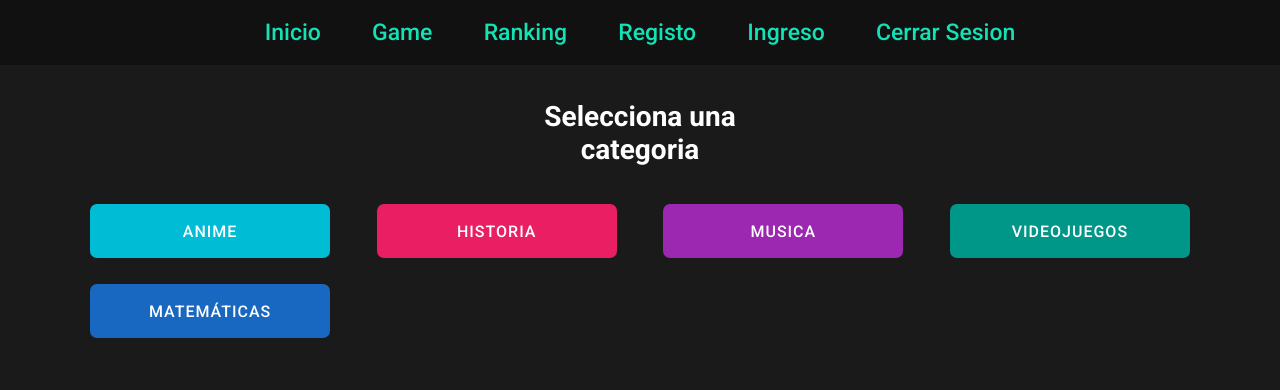
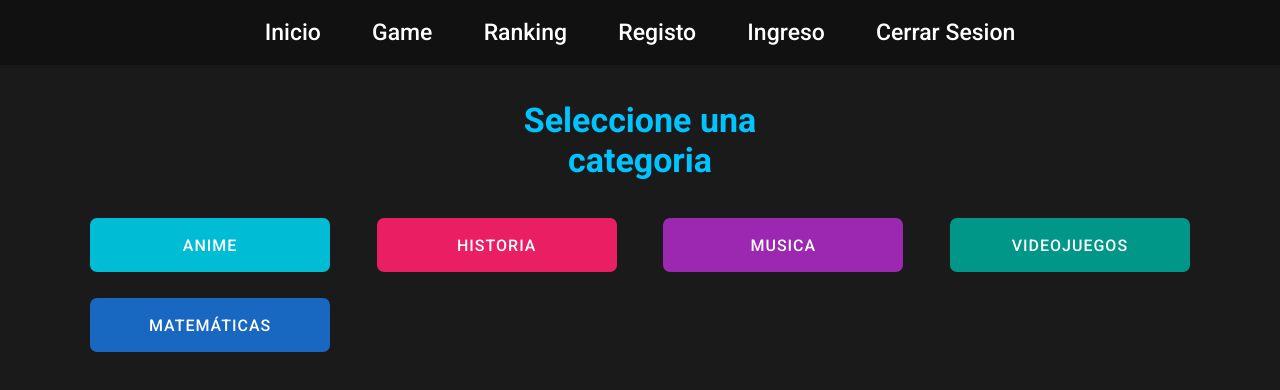
Before and after one commit to N-Ignacio-Bouffanais/trivia-vue-ts, a Vue app: page /game in a window 1280 px wide. Shown: the top 390 px of the page. Built offline with nearby package versions, Linux system fonts and the light colour scheme; no server answers; sample sign-in values are in the browser's storage.

Commit message:
css ranking and buttons hotfix

```diff
--- a/src/components/Navigation.vue
+++ b/src/components/Navigation.vue
@@ -55,7 +55,7 @@ const handleSubmit = () => {
     font-size: 2.3rem;
     font-weight: 500;
     text-decoration: none;
-    color: #14e1b4;
+    color: white;
     margin: 0.5rem 2vw;
   }
   button{
@@ -63,7 +63,7 @@ const handleSubmit = () => {
     border-radius: 0.5rem;
     font-size: 2.3rem;
     font-weight: 500;
-    color: #14e1b4;
+    color: white;
     background-color: rgb(17, 17, 17);
     cursor: pointer;
     margin: 0.5rem 2vw;
--- a/src/views/GameView.vue
+++ b/src/views/GameView.vue
@@ -69,7 +69,7 @@ const Button = defineAsyncComponent(() => import('../components/Button.vue'));
       <Timer :init="unref(init)" v-if="unref(selected) === true" />
     </Suspense>
     <div class="title" v-if="unref(category_sel) === true">
-      <h1>Selecciona una categoria</h1>
+      <h1>Seleccione una categoria</h1>
     </div>
     <div v-if="unref(category_sel) === true" class="category container">
       <button @click="() => { reinitTimer(); showquestion(); Anime(); }" class="btn anime">
@@ -102,10 +102,10 @@ const Button = defineAsyncComponent(() => import('../components/Button.vue'));
 
   .title {
     h1 {
-      font-size: 2.8rem;
+      font-size: 3.4rem;
       width: 25rem;
       margin: 3.5rem auto;
-      color: white;
+      color: #00c4ff;
       text-align: center;
     }
   }
@@ -159,7 +159,7 @@ const Button = defineAsyncComponent(() => import('../components/Button.vue'));
       background-color: #e91e63;
 
       &:hover {
-        background-color: #e0366f;
+        background-color: #d82c66;
       }
     }
 
--- a/src/views/RankingView.vue
+++ b/src/views/RankingView.vue
@@ -20,7 +20,7 @@ const ResetPoints = () =>{
         <h1>Ranking</h1>
         <Banner class="green" :user="counterStore.user_n" :points="counterStore.points" :min="counterStore.min_r" :sec="counterStore.sec_r"/>
         <div class="another-try">
-            <Button @click="() => { Play(); ResetPoints() }" :text="'Otra vez!'" :width="'12'" :bg="'#00bcd4'"
+            <Button @click="() => { Play(); ResetPoints() }" :text="'Otra vez!'" :width="'12'" :bg="'#ea1b64'"
                 style="margin: 2rem;" />
         </div>
     </div>
@@ -30,12 +30,13 @@ const ResetPoints = () =>{
     margin: 0 6vw;
     h1{
         margin: 2.4rem auto;
-        font-size: 3rem;
-        color: white;
+        font-size: 3.6rem;
+        color: #00c4ff;
         text-align: center;
     }
     .another-try{
         display: flex;
+        justify-content: flex-end;
     }
 }
 $red-color: #ff0613;
```
